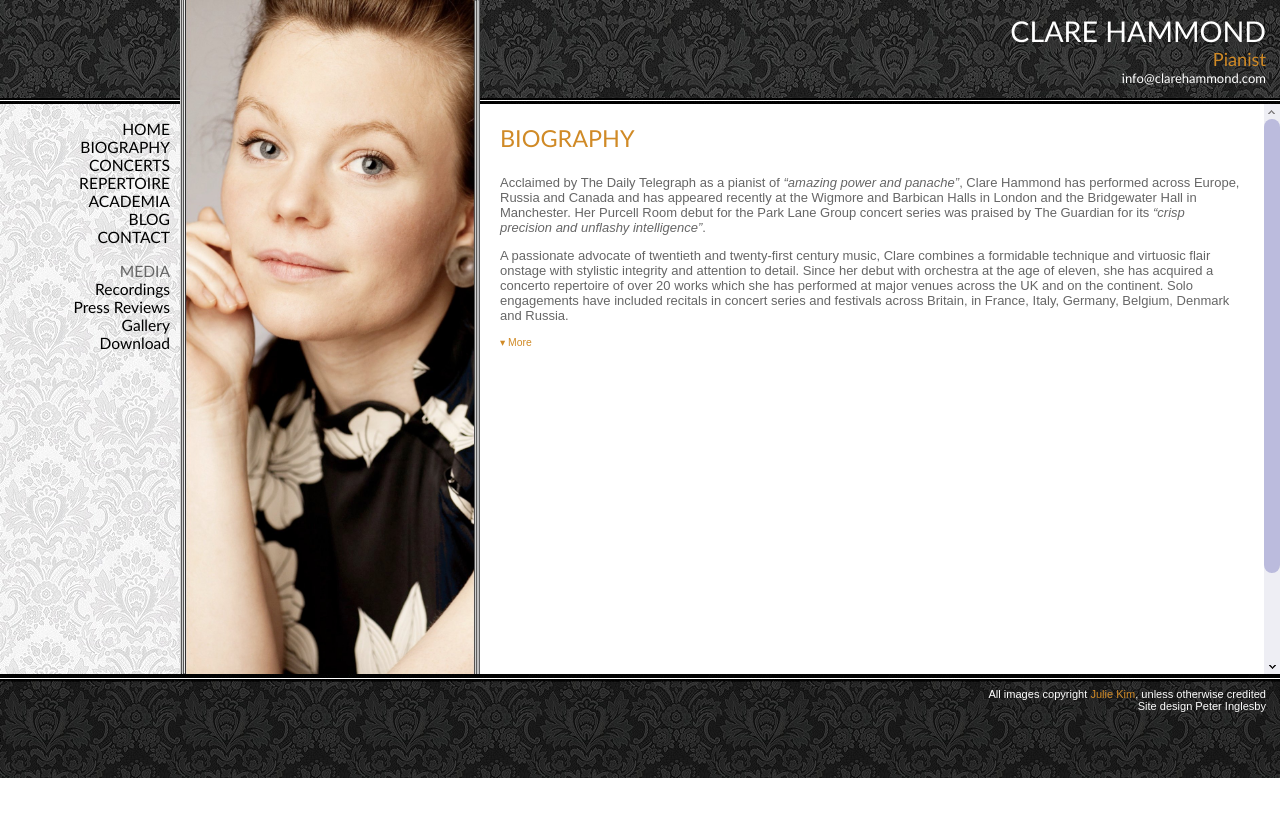
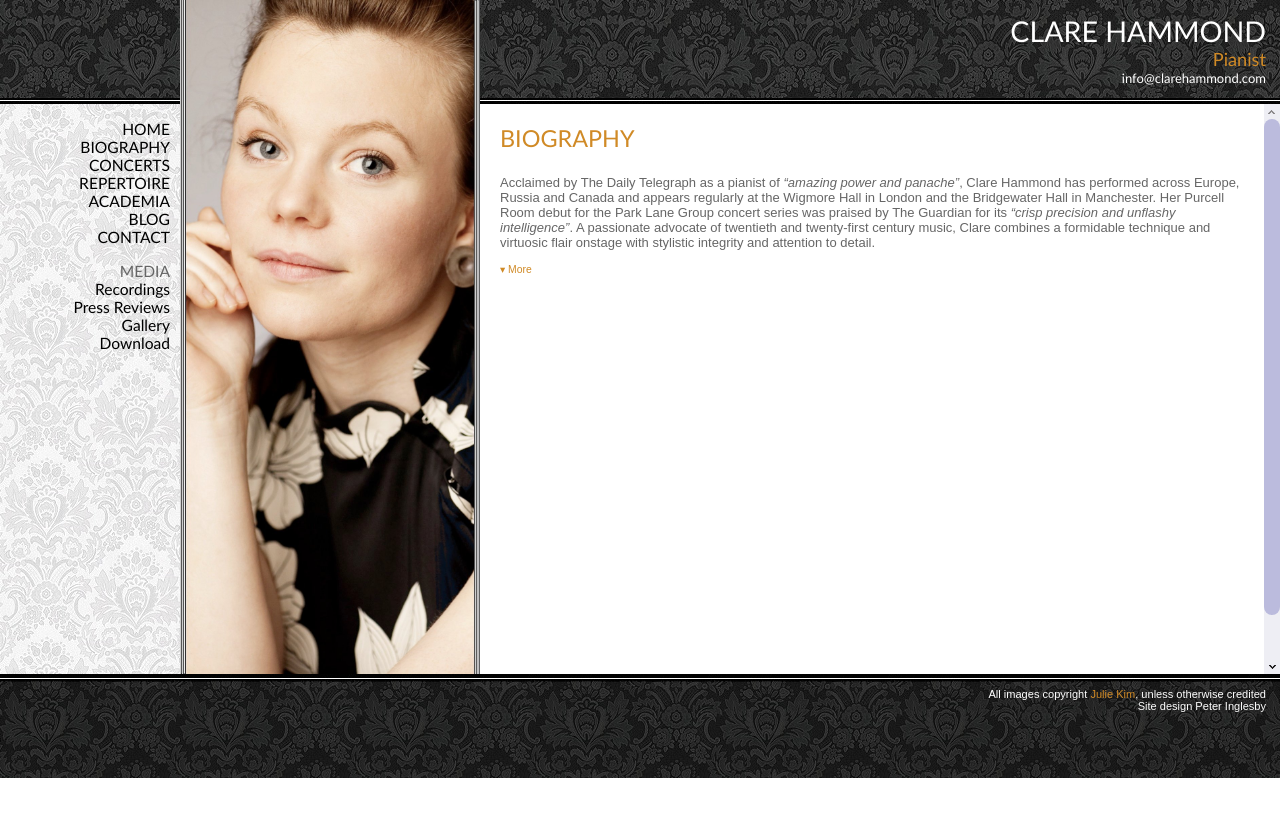
Before and after one commit to hammonc/clarehammond.com, a Jekyll site: the page built from biography.html, in a window 1280 px wide. Shown: the top 817 px of the page. Built offline with Jekyll 4.4.1, drawn with Linux system fonts in a browser that asks for light colours.

Commit message:
biography update

```diff
--- a/biography.html
+++ b/biography.html
@@ -5,16 +5,14 @@
 
 <h3 class="page-heading">BIOGRAPHY</h3>
 
-<p>Acclaimed by The Daily Telegraph as a pianist of <em>“amazing power and panache”</em>, Clare Hammond has performed across Europe, Russia and Canada and has appeared recently at the Wigmore and Barbican Halls in London and the Bridgewater Hall in Manchester. Her Purcell Room debut for the Park Lane Group concert series was praised by The Guardian for its <em>“crisp precision and unflashy intelligence”</em>.</p>
-
-<p>A passionate advocate of twentieth and twenty-first century music, Clare combines a formidable technique and virtuosic flair onstage with stylistic integrity and attention to detail. Since her debut with orchestra at the age of eleven, she has acquired a concerto repertoire of over 20 works which she has performed at major venues across the UK and on the continent. Solo engagements have included recitals in concert series and festivals across Britain, in France, Italy, Germany, Belgium, Denmark and Russia.</p>
+<p>Acclaimed by The Daily Telegraph as a pianist of <em>“amazing power and panache”</em>, Clare Hammond has performed across Europe, Russia and Canada and appears regularly at the Wigmore Hall in London and the Bridgewater Hall in Manchester. Her Purcell Room debut for the Park Lane Group concert series was praised by The Guardian for its <em>“crisp precision and unflashy intelligence”</em>. A passionate advocate of twentieth and twenty-first century music, Clare combines a formidable technique and virtuosic flair onstage with stylistic integrity and attention to detail.</p>
 
 <div class="concealed">
-  <p>Clare recently completed a five-date concert tour taking in St George's Hall Bristol, the Queen's Hall Edinburgh, and culminating at the Wigmore Hall London. The final concert was broadcast by BBC Radio 3 as part of their 'Live in Concert' programme and her performance of Ravel's <em>Le Tombeau de Couperin</em> was chosen as one of their Classical Highlights. Clare released her debut CD of British contemporary piano music in 2012 for Prima Facie Records, and recently appeared on BBC Radio 3's 'In Tune' to promote the disc. In October she visited Radio Ulster to discuss recently discovered pieces by Hamilton Harty, of which she gave the world premiere in her inaugural recital as Artist-in-Residence at Queen's University Belfast, while 2013 opened with a broadcast of six études by Unsuk Chin on BBC Radio 3's 'Hear and Now'.</p>
+  <p>Over the past concert season, Clare has performed at St George's Hall Bristol, the Queen's Hall Edinburgh, and the Bridgewater Hall Manchester. Her Wigmore Hall recital was broadcast by BBC Radio 3 as part of their 'Live in Concert' programme and her performance of Ravel's <em>Le Tombeau de Couperin</em> was chosen as one of their Classical Highlights. Clare released her debut CD of British contemporary piano music in 2012 for Prima Facie Records, and recently appeared on BBC Radio 3's 'In Tune' to promote the disc. In October she visited Radio Ulster to discuss recently discovered pieces by Hamilton Harty, of which she gave the world premiere in her inaugural recital as Artist-in-Residence at Queen's University Belfast, while 2013 opened with a broadcast of six études by Unsuk Chin on BBC Radio 3's 'Hear and Now'.</p>
 
-  <p> Forthcoming highlights include the premieres of works written especially for Clare by composers Kenneth Hesketh and Robert Saxton at the Cheltenham and City of London Festivals, performances at Brighton and Presteigne Festivals, recitals at the Wigmore and Bridgewater Halls, and two BBC broadcasts. Keen to collaborate with composers, Clare premiered <em>Aquarelles</em>, a series of five miniatures commissioned to commemorate Debussy's 150th birthday from composers James Francis Brown, Peter Fribbins, Alan Mills, David Matthews and Robin Walker in 2012. An active chamber musician, Clare has worked with Andrew Kennedy, Jennifer Pike, Philippe Graffin, Lawrence Power, Ruth Palmer, Tatiana Berman and the Endellion, Dante and Benaïm String Quartets. She performs regularly with the flautist Ana de la Vega as the 'Duo Dounia' and with the Goldfield Ensemble. </p>
+  <p> Forthcoming highlights include the premieres of works written especially for Clare by composers Kenneth Hesketh and Robert Saxton at the Cheltenham and City of London Festivals, performances at Brighton and Presteigne Festivals, recitals at the Wigmore and Bridgewater Halls, and two BBC broadcasts. Clare has just embarked on a new collaboration with BIS records and will record two discs for them in September 2013: one of the complete solo piano works of Andrzej and Roxanna Panufnik and the other of études by Unsuk Chin, Karol Szymanowski, Nikolai Kapustin and Sergei Lyapunov. An active chamber musician, Clare has worked with Andrew Kennedy, Jennifer Pike, Philippe Graffin, Lawrence Power, Ruth Palmer, Tatiana Berman and the Endellion, Dante and Benaïm String Quartets. She performs regularly with the flautist Ana de la Vega as the 'Duo Dounia' and with the Goldfield Ensemble. </p>
 
-  <p>Eager to extend the boundaries of traditional concert life, Clare is intrigued by new perspectives that musicological study can bring to bear on performance. She has just completed a doctorate on twentieth-century left-hand piano concertos and was convenor for the RMA Study Day Performing Musicology, held at City University London in June 2011. Clare is in demand as a speaker and has been invited to give presentations at Oxford, Manchester, and Surrey Universities in the coming season. On the concert circuit, she enjoys introducing recitals, pre and post concert talks and giving lecture recitals and workshops to audiences of all levels.</p>
+  <p>Eager to extend the boundaries of traditional concert life, Clare is intrigued by new perspectives that musicological study can bring to bear on performance. She has just completed a doctorate on twentieth-century left-hand piano concertos and was convenor for the RMA Study Day Performing Musicology, held at City University London in June 2011. Clare is in demand as a speaker and has been invited to give presentations at Oxford, Manchester, and Surrey Universities this season. On the concert circuit, she enjoys introducing recitals, pre and post concert talks and giving lecture recitals and workshops to audiences of all levels.</p>
 
   <p>Clare completed a BA at Cambridge University, where she obtained a double first in music, and undertook postgraduate study with Ronan O’Hora at the Guildhall School of Music & Drama and with Professor Rhian Samuel at City University London. She has been supported by the Arts and Humanities Research Council, Stradivari Trust, Martin Musical Scholarship Fund, Jessie Wakefield Bursary and the Kenneth Loveland Gift. Clare is represented by Liz Webb Management.</p>
 </div>
```
Also changed, not shown: 2 other files.
